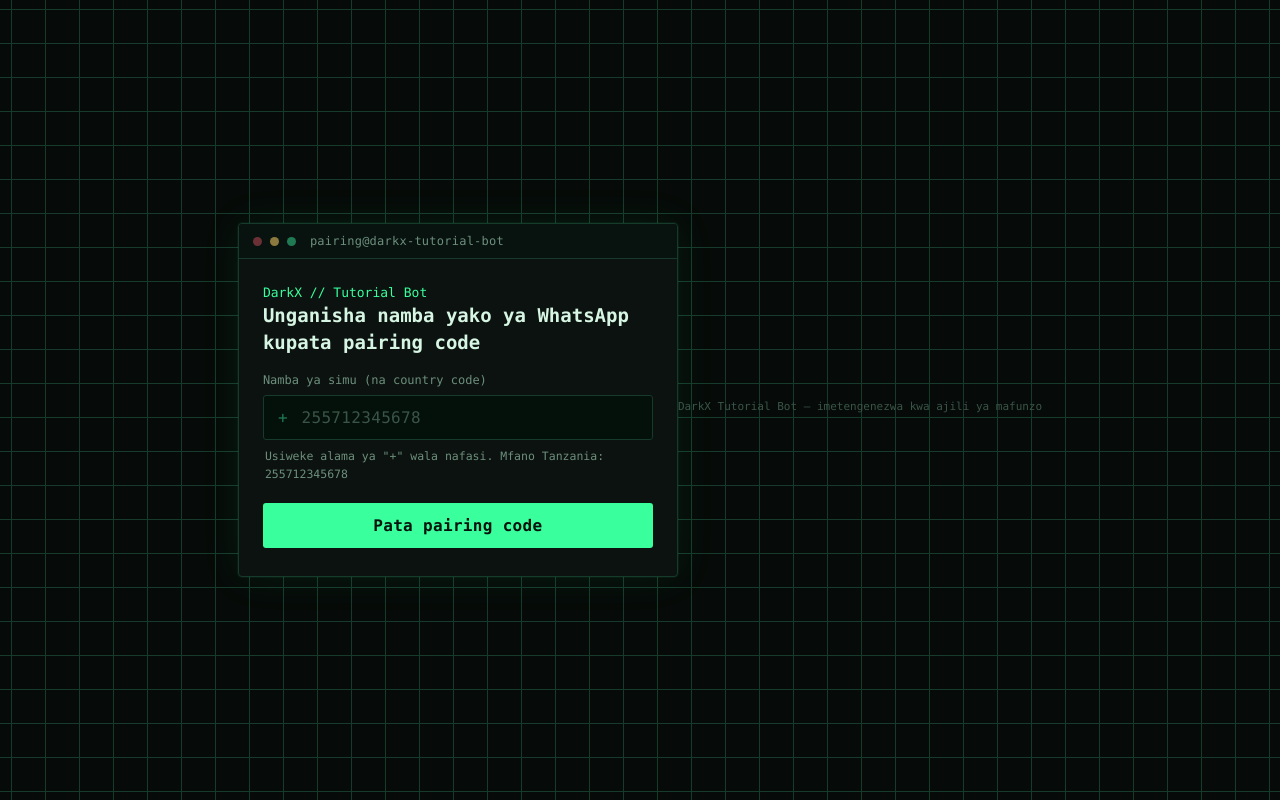
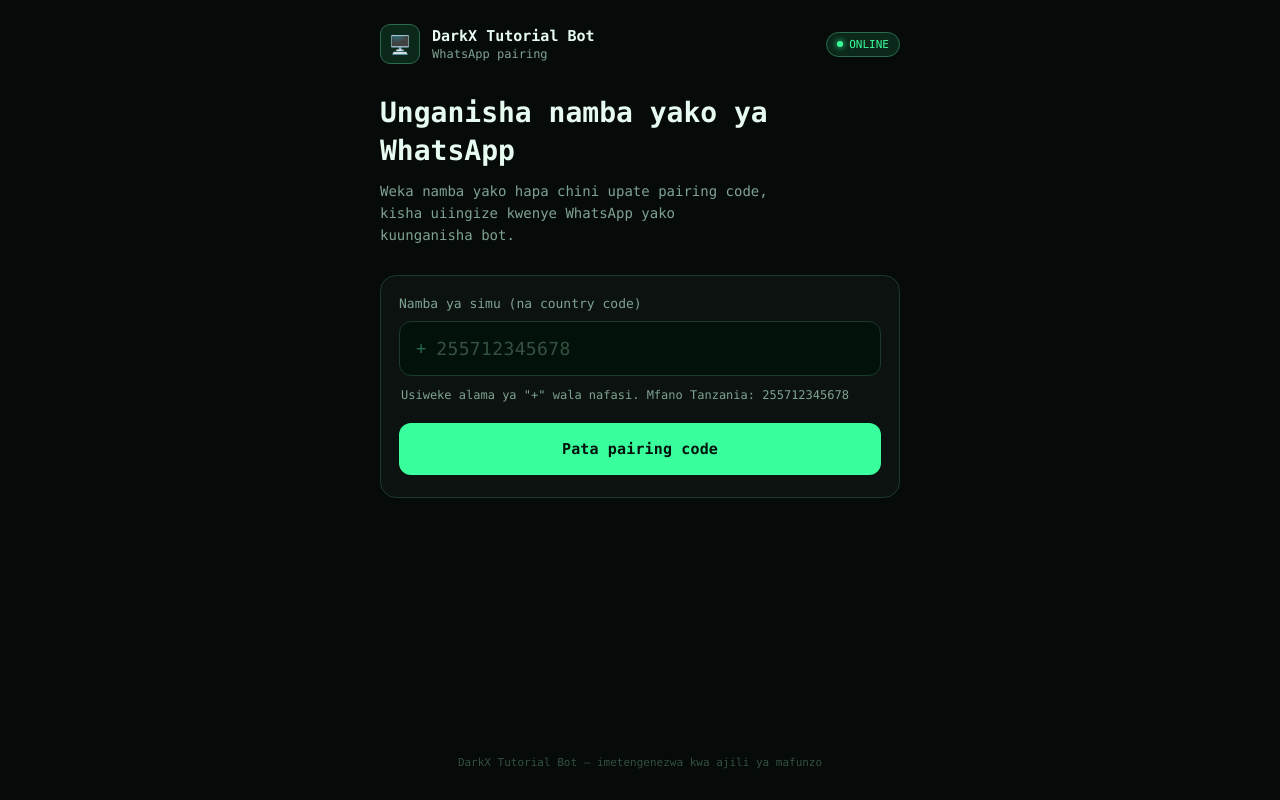
Before and after one commit to darkxtechzone-oss/BASE, a website: page public/index.html in a window 1280 px wide. Drawn offline with Linux system fonts and the light colour scheme.

Commit message:
Update index.html

```diff
--- a/public/index.html
+++ b/public/index.html
@@ -2,210 +2,320 @@
 <html lang="sw">
 <head>
 <meta charset="UTF-8" />
-<meta name="viewport" content="width=device-width, initial-scale=1.0" />
+<meta name="viewport" content="width=device-width, initial-scale=1.0, maximum-scale=1.0, viewport-fit=cover" />
+<meta name="theme-color" content="#060a08" />
 <title>DarkX Tutorial Bot — Pairing</title>
 <style>
   :root {
     --bg: #060a08;
-    --panel: #0b120f;
-    --line: #163a2b;
+    --surface: #0b120f;
+    --line: #1c3a2c;
     --neon: #39ff9d;
-    --neon-dim: #1f7a54;
-    --text: #d6f5e3;
-    --muted: #6d8f7d;
-    --err: #ff5c6c;
+    --neon-soft: rgba(57,255,157,0.12);
+    --neon-dim: #2b6b4d;
+    --text: #e7fbf0;
+    --muted: #7fa392;
+    --err: #ff6b7a;
   }
 
-  * { box-sizing: border-box; }
+  * { box-sizing: border-box; -webkit-tap-highlight-color: transparent; }
+
+  html, body {
+    margin: 0;
+    padding: 0;
+    background: var(--bg);
+    color: var(--text);
+    font-family: 'JetBrains Mono', 'Fira Code', ui-monospace, 'SFMono-Regular', Menlo, Consolas, monospace;
+    width: 100%;
+    min-height: 100%;
+  }
 
   body {
-    margin: 0;
-    min-height: 100vh;
-    background: var(--bg);
-    background-image:
-      linear-gradient(var(--line) 1px, transparent 1px),
-      linear-gradient(90deg, var(--line) 1px, transparent 1px);
-    background-size: 34px 34px;
-    background-position: center;
-    color: var(--text);
-    font-family: 'JetBrains Mono', 'Fira Code', ui-monospace, 'SFMono-Regular', Menlo, Consolas, monospace;
+    min-height: 100dvh;
+    display: flex;
+    flex-direction: column;
+    padding: max(20px, env(safe-area-inset-top)) 0 max(20px, env(safe-area-inset-bottom));
+  }
+
+  .app {
+    width: 100%;
+    max-width: 560px;
+    margin: 0 auto;
+    padding: 0 20px;
+    display: flex;
+    flex-direction: column;
+    flex: 1;
+  }
+
+  /* ---- top bar ---- */
+  .appbar {
+    display: flex;
+    align-items: center;
+    gap: 12px;
+    padding: 4px 0 22px;
+  }
+
+  .logo {
+    width: 40px;
+    height: 40px;
+    border-radius: 10px;
+    background: var(--neon-soft);
+    border: 1px solid var(--neon-dim);
     display: flex;
     align-items: center;
     justify-content: center;
-    padding: 24px;
+    font-size: 18px;
+    flex-shrink: 0;
   }
 
-  .term {
-    width: 100%;
-    max-width: 440px;
-    background: var(--panel);
-    border: 1px solid var(--line);
-    box-shadow: 0 0 0 1px rgba(57,255,157,0.05), 0 0 40px rgba(57,255,157,0.08);
-    border-radius: 4px;
-    overflow: hidden;
+  .appbar-text { min-width: 0; }
+
+  .appbar-title {
+    font-size: 15px;
+    font-weight: 700;
+    color: var(--text);
+    line-height: 1.3;
   }
 
-  .term-bar {
+  .appbar-sub {
+    font-size: 12px;
+    color: var(--muted);
+    margin-top: 1px;
+  }
+
+  .status-pill {
+    margin-left: auto;
     display: flex;
     align-items: center;
-    gap: 8px;
-    padding: 10px 14px;
-    border-bottom: 1px solid var(--line);
-    background: #081310;
+    gap: 6px;
+    font-size: 11px;
+    color: var(--neon);
+    border: 1px solid var(--neon-dim);
+    background: var(--neon-soft);
+    padding: 5px 10px;
+    border-radius: 999px;
+    flex-shrink: 0;
+    white-space: nowrap;
   }
 
-  .dot { width: 9px; height: 9px; border-radius: 50%; background: var(--neon-dim); }
-  .dot:nth-child(1) { background: #ff5c6c66; }
-  .dot:nth-child(2) { background: #ffd36688; }
-  .dot:nth-child(3) { background: var(--neon-dim); }
-
-  .term-title {
-    margin-left: 6px;
-    font-size: 12px;
-    color: var(--muted);
-    letter-spacing: 0.02em;
+  .status-dot {
+    width: 6px;
+    height: 6px;
+    border-radius: 50%;
+    background: var(--neon);
+    box-shadow: 0 0 6px var(--neon);
   }
 
-  .term-body { padding: 26px 24px 28px; }
+  /* ---- hero ---- */
+  .hero { padding: 8px 0 28px; }
 
-  .brand {
-    font-size: 13px;
-    color: var(--neon);
-    margin: 0 0 2px;
+  .hero h1 {
+    font-size: clamp(22px, 6vw, 28px);
+    line-height: 1.35;
+    margin: 0 0 10px;
+    font-weight: 700;
+    color: var(--text);
   }
 
-  h1 {
-    font-size: 19px;
-    margin: 0 0 18px;
-    color: var(--text);
-    font-weight: 600;
-    line-height: 1.4;
+  .hero p {
+    font-size: 14px;
+    line-height: 1.6;
+    color: var(--muted);
+    margin: 0;
+    max-width: 46ch;
+  }
+
+  /* ---- form card (full width, not a floating dialog) ---- */
+  .card {
+    background: var(--surface);
+    border: 1px solid var(--line);
+    border-radius: 16px;
+    padding: 20px 18px 22px;
   }
 
   .field-label {
     display: block;
-    font-size: 12px;
+    font-size: 13px;
     color: var(--muted);
-    margin-bottom: 8px;
+    margin-bottom: 10px;
   }
 
   .input-row {
     display: flex;
+    align-items: stretch;
     border: 1px solid var(--line);
-    border-radius: 3px;
-    background: #04100a;
+    border-radius: 12px;
+    background: #03110b;
     overflow: hidden;
   }
 
   .input-row span {
-    padding: 12px 10px 12px 14px;
+    display: flex;
+    align-items: center;
+    padding: 0 4px 0 16px;
     color: var(--neon-dim);
+    font-size: 17px;
   }
 
-  input[type="text"] {
+  input[type="tel"] {
     flex: 1;
+    min-width: 0;
     background: transparent;
     border: none;
     outline: none;
     color: var(--text);
     font: inherit;
-    padding: 12px 14px 12px 4px;
+    font-size: 18px;
+    padding: 16px 16px 16px 6px;
     letter-spacing: 0.02em;
   }
 
-  input[type="text"]::placeholder { color: #3a5548; }
+  input[type="tel"]::placeholder { color: #35513f; }
 
   .hint {
-    font-size: 11.5px;
+    font-size: 12px;
     color: var(--muted);
-    margin: 8px 2px 20px;
-    line-height: 1.5;
+    margin: 10px 2px 0;
+    line-height: 1.6;
   }
 
   button {
     width: 100%;
-    padding: 13px 14px;
+    padding: 17px 14px;
+    margin-top: 18px;
     background: var(--neon);
     color: #04140c;
     border: none;
-    border-radius: 3px;
+    border-radius: 12px;
     font: inherit;
+    font-size: 15px;
     font-weight: 700;
-    letter-spacing: 0.02em;
+    letter-spacing: 0.01em;
     cursor: pointer;
-    transition: transform 0.08s ease, box-shadow 0.15s ease;
+    transition: transform 0.08s ease, box-shadow 0.15s ease, opacity 0.15s ease;
   }
 
-  button:hover { box-shadow: 0 0 18px rgba(57,255,157,0.35); }
-  button:active { transform: scale(0.99); }
-  button:disabled { opacity: 0.5; cursor: not-allowed; box-shadow: none; }
+  button:active { transform: scale(0.98); }
+  button:disabled { opacity: 0.5; }
 
-  .result {
-    margin-top: 22px;
+  .error {
     display: none;
+    margin-top: 16px;
+    font-size: 13px;
+    line-height: 1.5;
+    color: var(--err);
+    border-left: 3px solid var(--err);
+    padding: 10px 12px;
+    background: rgba(255,107,122,0.08);
+    border-radius: 0 8px 8px 0;
   }
 
-  .result.show { display: block; }
+  .error.show { display: block; }
+
+  /* ---- result ---- */
+  .result {
+    display: none;
+    margin-top: 22px;
+  }
+
+  .result.show {
+    display: block;
+    animation: rise 0.25s ease;
+  }
+
+  @keyframes rise {
+    from { opacity: 0; transform: translateY(6px); }
+    to { opacity: 1; transform: translateY(0); }
+  }
 
   .result-label {
     font-size: 12px;
     color: var(--muted);
-    margin-bottom: 8px;
+    margin-bottom: 10px;
   }
 
   .code-box {
     border: 1px dashed var(--neon-dim);
-    border-radius: 3px;
-    padding: 16px;
+    border-radius: 12px;
+    padding: 20px 12px;
     text-align: center;
-    font-size: 26px;
-    letter-spacing: 0.28em;
+    font-size: clamp(28px, 8vw, 34px);
+    font-weight: 700;
+    letter-spacing: 0.24em;
     color: var(--neon);
     background: #03130c;
+    word-break: break-all;
   }
 
   .steps {
-    margin: 16px 0 0;
-    padding-left: 18px;
-    font-size: 12px;
-    color: var(--muted);
-    line-height: 1.9;
+    counter-reset: step;
+    list-style: none;
+    margin: 18px 0 0;
+    padding: 0;
   }
 
-  .error {
-    display: none;
-    margin-top: 16px;
-    font-size: 12.5px;
-    color: var(--err);
-    border-left: 2px solid var(--err);
-    padding: 8px 10px;
-    background: rgba(255,92,108,0.06);
+  .steps li {
+    counter-increment: step;
+    display: flex;
+    gap: 12px;
+    align-items: flex-start;
+    font-size: 13px;
+    color: var(--text);
+    padding: 9px 0;
+    border-top: 1px solid var(--line);
   }
 
-  .error.show { display: block; }
+  .steps li:first-child { border-top: none; }
+
+  .steps li::before {
+    content: counter(step);
+    flex-shrink: 0;
+    width: 22px;
+    height: 22px;
+    border-radius: 50%;
+    background: var(--neon-soft);
+    border: 1px solid var(--neon-dim);
+    color: var(--neon);
+    font-size: 11px;
+    font-weight: 700;
+    display: flex;
+    align-items: center;
+    justify-content: center;
+  }
+
+  .steps li span { color: var(--muted); }
 
   .foot {
-    margin-top: 24px;
+    margin-top: auto;
+    padding-top: 28px;
     font-size: 11px;
-    color: #3a5548;
+    color: #33513f;
     text-align: center;
   }
 </style>
 </head>
 <body>
-  <div class="term">
-    <div class="term-bar">
-      <span class="dot"></span><span class="dot"></span><span class="dot"></span>
-      <span class="term-title">pairing@darkx-tutorial-bot</span>
+  <div class="app">
+
+    <div class="appbar">
+      <div class="logo">🖥️</div>
+      <div class="appbar-text">
+        <div class="appbar-title">DarkX Tutorial Bot</div>
+        <div class="appbar-sub">WhatsApp pairing</div>
+      </div>
+      <div class="status-pill"><span class="status-dot"></span>ONLINE</div>
     </div>
-    <div class="term-body">
-      <p class="brand">DarkX // Tutorial Bot</p>
-      <h1>Unganisha namba yako ya WhatsApp kupata pairing code</h1>
 
+    <div class="hero">
+      <h1>Unganisha namba yako ya WhatsApp</h1>
+      <p>Weka namba yako hapa chini upate pairing code, kisha uiingize kwenye WhatsApp yako kuunganisha bot.</p>
+    </div>
+
+    <div class="card">
       <label class="field-label" for="number">Namba ya simu (na country code)</label>
       <div class="input-row">
         <span>+</span>
-        <input type="text" id="number" placeholder="255712345678" autocomplete="off" inputmode="numeric" />
+        <input type="tel" id="number" placeholder="255712345678" autocomplete="off" inputmode="numeric" />
       </div>
       <p class="hint">Usiweke alama ya "+" wala nafasi. Mfano Tanzania: 255712345678</p>
 
@@ -214,19 +324,19 @@
       <div class="error" id="error"></div>
 
       <div class="result" id="result">
-        <p class="result-label">Pairing code yako:</p>
-        <div class="code-box" id="code">— — — —</div>
+        <p class="result-label">Pairing code yako</p>
+        <div class="code-box" id="code">----</div>
         <ol class="steps">
-          <li>Fungua WhatsApp kwenye simu yako</li>
-          <li>Nenda Mipangilio &gt; Vifaa vilivyounganishwa (Linked devices)</li>
-          <li>Chagua "Unganisha kwa namba ya simu" (Link with phone number)</li>
-          <li>Weka code iliyo hapo juu ndani ya sekunde 60</li>
+          <li>Fungua WhatsApp <span>kwenye simu yako</span></li>
+          <li>Nenda Mipangilio <span>&gt; Vifaa vilivyounganishwa</span></li>
+          <li>Chagua <span>"Unganisha kwa namba ya simu"</span></li>
+          <li>Weka code hii <span>ndani ya sekunde 60</span></li>
         </ol>
       </div>
     </div>
+
+    <p class="foot">DarkX Tutorial Bot — imetengenezwa kwa ajili ya mafunzo</p>
   </div>
-
-  <p class="foot">DarkX Tutorial Bot — imetengenezwa kwa ajili ya mafunzo</p>
 
   <script>
     const btn = document.getElementById('pairBtn');
```
